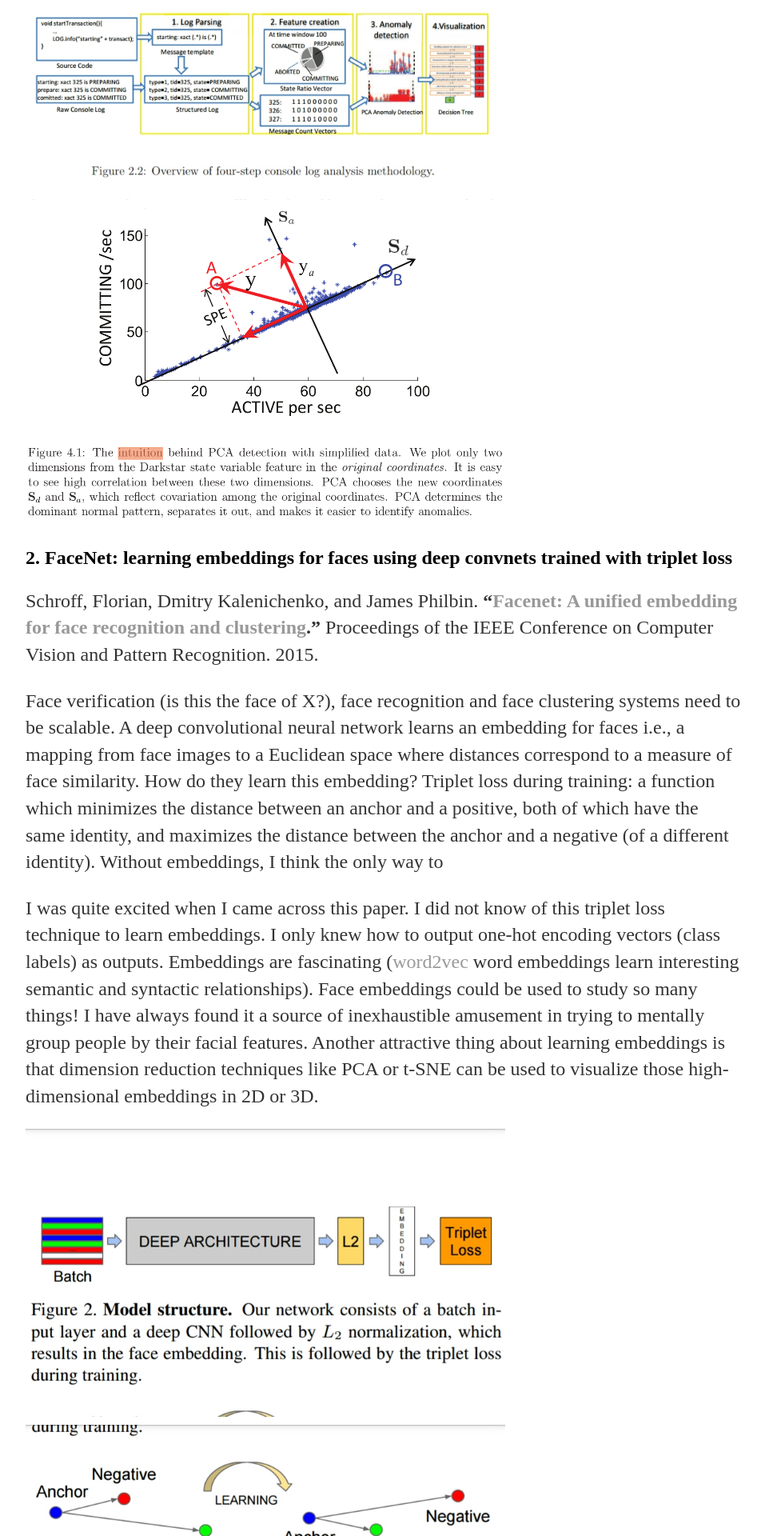
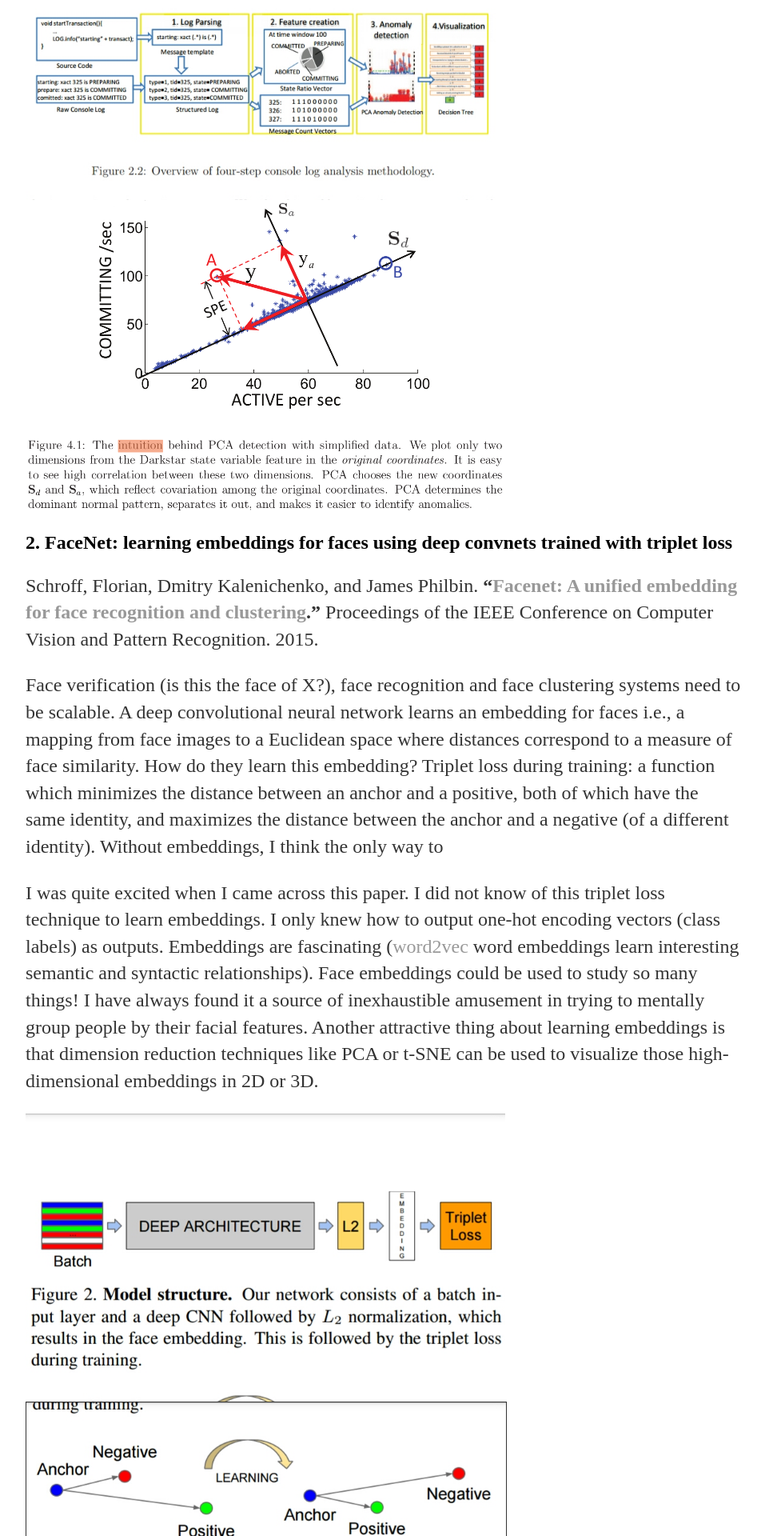
Before and after one commit to ganesh-srinivas/ganesh-srinivas.github.io, a Jekyll site: the page built from _posts/2017-02-18-interesting-papers-roundup-week-7-2017.md, in a window 1280 px wide. Shown: the part 797-2717 px from the top of the page at 80% size, without its empty margins (160-1117 px from the left). Built offline with Jekyll 4.4.1, drawn with Linux system fonts in a browser that asks for light colours.

Commit message:
fix images

```diff
--- a/_posts/2017-02-18-interesting-papers-roundup-week-7-2017.md
+++ b/_posts/2017-02-18-interesting-papers-roundup-week-7-2017.md
@@ -7,8 +7,8 @@
 Xu, Wei. **"[System Problem Detection by Mining Console Logs](http://digitalassets.lib.berkeley.edu/etd/ucb/text/Xu_berkeley_0028E_10769.pdf)"**. PhD Dissertation. UC Berkeley. 2010.
 
 Console logs contain large amounts of free text. An important insight is that system source code is a schema for the console log text. The author extract features from system state variables and message identifiers (which were extracted by parsing the text logs with help from program code). Principal Component Analysis is used to learn the normal pattern (the first few principal components capture capture much of the variance in the data). Any system event far away from this normal pattern is flagged as an anomaly. I've provided images of the entire pipeline and an intuition for how PCA detects anomalies.
-<img alt="Image: 4-step console log analysis methodology" src="/assets/console-mining/methodology.jpg" width="600">
-<img alt="Image: PCA intuition" src="/assets/console-mining/pca-detection-intuition.png" width="600">
+<img alt="Image: 4-step console log analysis methodology" src="/assets/console-mining/methodology.jpg" width="600" align="center">
+<img alt="Image: PCA intuition" src="/assets/console-mining/pca-detection-intuition.png" width="600" align="center">
 
 ## 2. FaceNet: learning embeddings for faces using deep convnets trained with triplet loss
 Schroff, Florian, Dmitry Kalenichenko, and James Philbin. **"[Facenet: A unified embedding for face recognition and clustering](https://arxiv.org/abs/1503.03832)."** Proceedings of the IEEE Conference on Computer Vision and Pattern Recognition. 2015.
@@ -17,5 +17,5 @@
 
 I was quite excited when I came across this paper. I did not know of this triplet loss technique to learn embeddings. I only knew how to output one-hot encoding vectors (class labels) as outputs. Embeddings are fascinating (<a href="https://blog.acolyer.org/2016/04/21/the-amazing-power-of-word-vectors/">word2vec</a> word embeddings learn interesting semantic and syntactic relationships). Face embeddings could be used to study so many things! I have always found it a source of inexhaustible amusement in trying to mentally group people by their facial features. Another attractive thing about learning embeddings is that dimension reduction techniques like PCA or t-SNE can be used to visualize those high-dimensional embeddings in 2D or 3D.
 
-<img alt="Image: Face embedding model architecture" src="/assets/triplet-loss/model-structure.jpg" width="600">
-<img alt="Image: Triplet loss" src="/assets/triplet-loss/triplet-loss.jpg" width="600">
+<img alt="Image: Face embedding model architecture" src="/assets/triplet-loss/model-structure.jpg" width="600" align="center">
+<img alt="Image: Triplet loss" src="/assets/triplet-loss/triplet-loss.jpg" width="600" align="center" border="1px solid #999">
```
